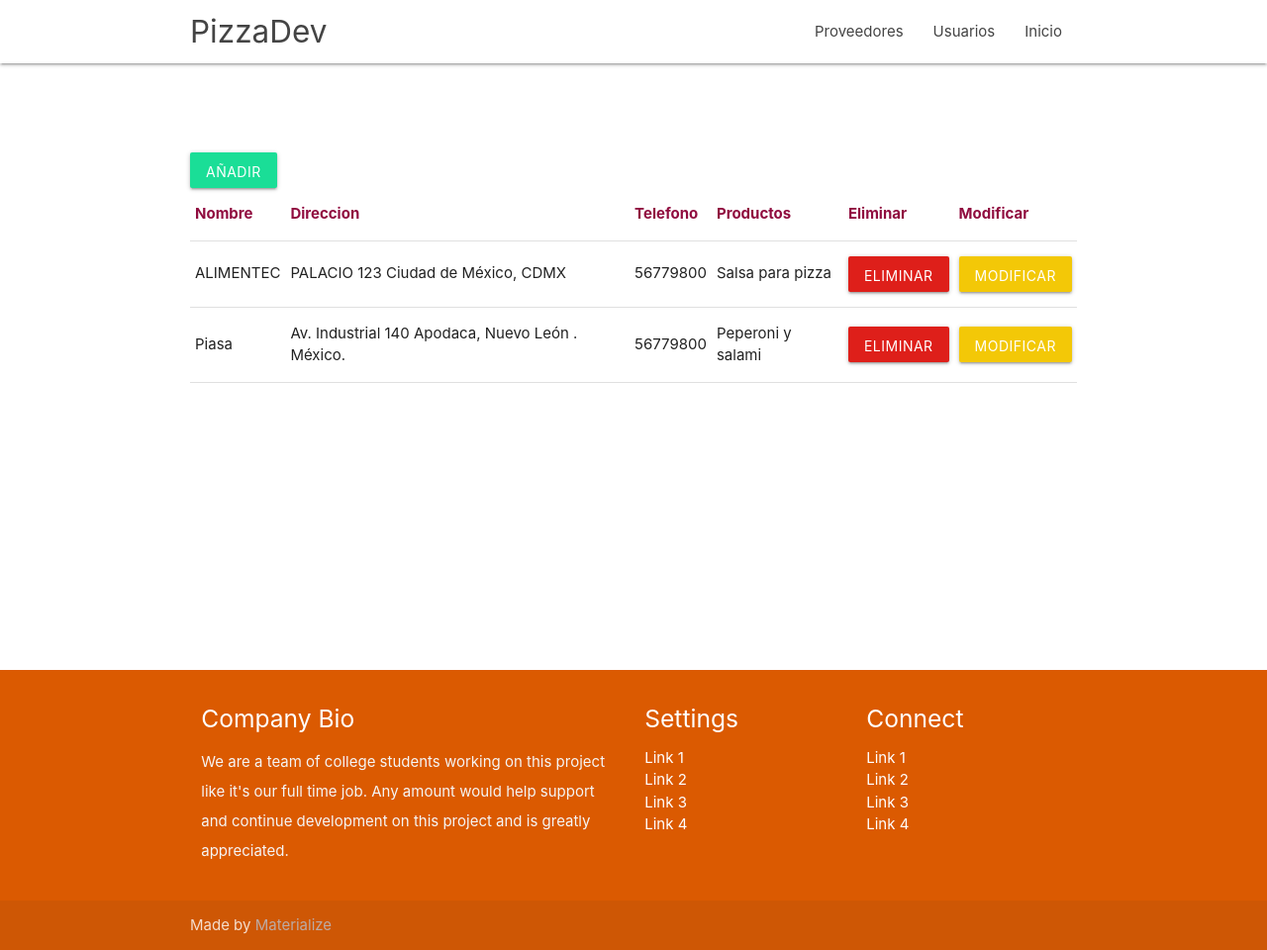
After one commit to JulioBuscer/PizzaDev, a Flask app: page /proveedores in a window 1280 px wide. The commit adds this page. Shown: the whole page at 99% size. Run offline with Flask 2, Linux system fonts and the light colour scheme; some libraries are stand-ins or nearby versions.

Commit message:
vista mostrar y registrar usuario y proveedores

```diff
--- a/Project/main.py
+++ b/Project/main.py
@@ -28,3 +28,16 @@ def index():
         cliente = True
         return render_template('index.html', cliente=cliente)
     return render_template('index.html')
+
+
+@main.route("/usuario")
+def mostrarDatosUsuario():
+    return render_template("usuario.html")
+
+@main.route("/proveedores")
+def proveedores():
+    return render_template("proveedores.html")
+
+@main.route('/registrarProveedor',methods=['GET','POST'])
+def registrarProveedor():
+    return render_template('registrarProveedor.html')
--- a/Project/static/materialize/css/style.css
+++ b/Project/static/materialize/css/style.css
@@ -55,3 +55,31 @@ p {
 footer.page-footer {
   margin: 0;
 }
+
+  /* label color */
+  .input-field label {
+    color: #000;
+  }
+  /* label focus color */
+  .input-field input[type=text]:focus + label {
+    color: #000;
+  }
+  /* label underline focus color */
+  .input-field input[type=text]:focus {
+    border-bottom: 1px solid #000;
+    box-shadow: 0 1px 0 0 #000;
+  }
+  /* valid color */
+  .input-field input[type=text].valid {
+    border-bottom: 1px solid #000;
+    box-shadow: 0 1px 0 0 #000;
+  }
+  /* invalid color */
+  .input-field input[type=text].invalid {
+    border-bottom: 1px solid #000;
+    box-shadow: 0 1px 0 0 #000;
+  }
+  /* icon prefix focus color */
+  .input-field .prefix.active {
+    color: #000;
+  }
--- a/Project/templates/layout.html
+++ b/Project/templates/layout.html
@@ -17,13 +17,13 @@
         <div class="nav-wrapper container">
             <a id="logo-container" href="#" class="brand-logo">PizzaDev</a>
             <ul class="right hide-on-med-and-down">
-                <li><a href="#">Inicio</a></li>
+                <li><a href="{{ url_for('main.index') }}">Inicio</a></li>
             </ul>
             <ul class="right hide-on-med-and-down">
-                <li><a href="#">Ordenar</a></li>
+                <li><a href="{{ url_for('main.mostrarDatosUsuario') }}">Usuarios</a></li>
             </ul>
             <ul class="right hide-on-med-and-down">
-                <li><a href="#">Contacto</a></li>
+                <li><a href="{{ url_for('main.proveedores') }}">Proveedores</a></li>
             </ul>
             <ul id="nav-mobile" class="sidenav">
                 <li><a href="#">Navbar Link</a></li>
@@ -75,11 +75,17 @@
         </div>
     </footer>
 
+    <!--  Scripts-->
+    <script type="text/javascript" src="https://code.jquery.com/jquery-2.1.1.min.js"></script>
+    <script type="text/javascript" src="../static/materialize/js/materialize.js"></script>
+    <script type="text/javascript" src="../static/materialize/js/init.js"></script>
 
-    <!--  Scripts-->
-    <script src="https://code.jquery.com/jquery-2.1.1.min.js"></script>
-    <script src="../static/materialize/js/materialize.js"></script>
-    <script src="../static/materialize/js/init.js"></script>
+    <script type="text/javascript">
+        document.addEventListener('DOMContentLoaded', function() {
+          var elems = document.querySelectorAll('select');
+          var instances = M.FormSelect.init(elems);
+      });
+  </script>
 
 </body>
 
--- /dev/null
+++ b/Project/templates/proveedores.html
@@ -0,0 +1,88 @@
+{% extends "layout.html" %}
+{% block content %}
+
+</br></br></br></br>
+<div class="container">
+    <div class="row">
+        <a href="registrarProveedor" class="btn btn-danger" style="background: #1ADE97;"><i
+            class="icon-remove icon-white" ></i>Añadir</a>
+        <table class="responsive-table">
+            <thead>
+                <tr class="tr-head">
+                    <th style="color: #900C3F;">Nombre</th>
+                    <th style="color: #900C3F;">Direccion</th>
+                    <th style="color: #900C3F;">Telefono</th>
+                    <th style="color: #900C3F;">Productos</th>
+                    <th style="color: #900C3F;">Eliminar</th>
+                    <th style="color: #900C3F;">Modificar</th>
+                </tr>
+            </thead>
+            <tbody>
+                <tr>
+                    <td>ALIMENTEC</td>
+                    <td>PALACIO 123 Ciudad de México, CDMX </td>
+                    <td>56779800</td>
+                    <td>Salsa para pizza</td>
+                    <td><a onclick="confirmarEliminacion()" class="btn btn-danger" style="background: #DE1F1A;"><i
+                                class="icon-remove icon-white" ></i>Eliminar</a></td>
+                    <td><a href="modificar" class="btn btn-warning" style="background: #F3C807;"><i class="icon-pencil icon-white"></i>Modificar</a>
+                    </td>
+                </tr>
+                <tr>
+                    <td>Piasa</td>
+                    <td>Av. Industrial 140 Apodaca, Nuevo León . México. </td>
+                    <td>56779800</td>
+                    <td>Peperoni y salami</td>
+                    <td><a onclick="confirmarEliminacion()" class="btn btn-danger" style="background: #DE1F1A;"><i
+                                class="icon-remove icon-white" ></i>Eliminar</a></td>
+                    <td><a href="modificar" class="btn btn-warning" style="background: #F3C807;"><i class="icon-pencil icon-white"></i>Modificar</a>
+                    </td>
+                </tr>
+                <!-- {%for alumno in alumnos%}
+        <tr>
+            <td>{{alumno.nombre}}</td>
+            <td>{{alumno.apaterno}}</td>
+            <td>{{alumno.amaterno}}</td>
+            <td>{{alumno.email}}</td>
+            <td><a onclick="confirmarEliminacion('{{alumno.id}}','{{alumno.nombre}}','{{alumno.apaterno}}','{{alumno.amaterno}}','{{alumno.email}}')"
+            class="btn btn-danger"><i class="icon-remove icon-white"></i>Eliminar</a></td>
+            <td><a href="modificar?id={{alumno.id}}"
+            class="btn btn-warning"><i class="icon-pencil icon-white"></i>Modificar</a></td>
+        </tr>
+        {%endfor%}
+        {% if alumnos|count == 0 %} -->
+                <!-- <tr colspan="6">
+            <td colspan="6">
+                No hay datos disponibles
+            </td>
+        </tr> -->
+                <!-- {%endif%} -->
+            </tbody>
+        </table>
+    </div>
+</div>
+
+</br></br></br></br>
+</br></br></br></br>
+</br></br></br></br>
+<script>
+
+    var confirmarEliminacion = () => {
+        swal({
+            title: "¿Quieres borrar al proveedor  ?",
+            text: "Una vez eliminado no podrás recuperar la información",
+            icon: "warning",
+            buttons: true,
+            dangerMode: true,
+        }).then((willDelete) => {
+
+            if (willDelete) {
+                window.location.href = 'eliminar?id=' + id;
+            } else {
+            }
+        });
+
+    };
+
+</script>
+{% endblock %}
```
Also changed, not shown: Project/templates/registrarProveedor.html (added, +44 -0 lines), Project/templates/registrarUsuario.html (added, +39 -0 lines), Project/templates/usuario.html (added, +81 -0 lines).
